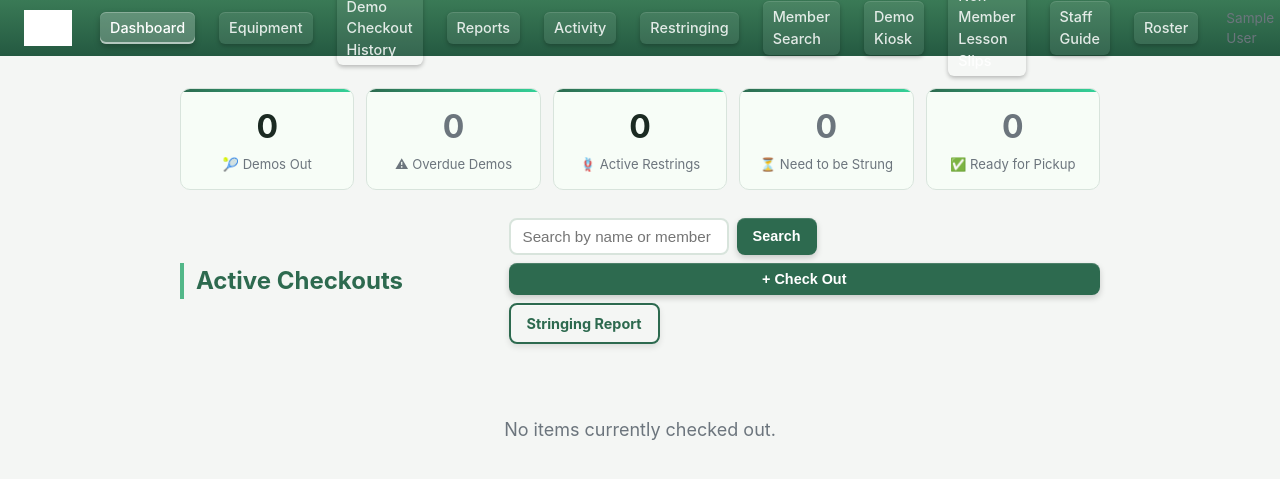
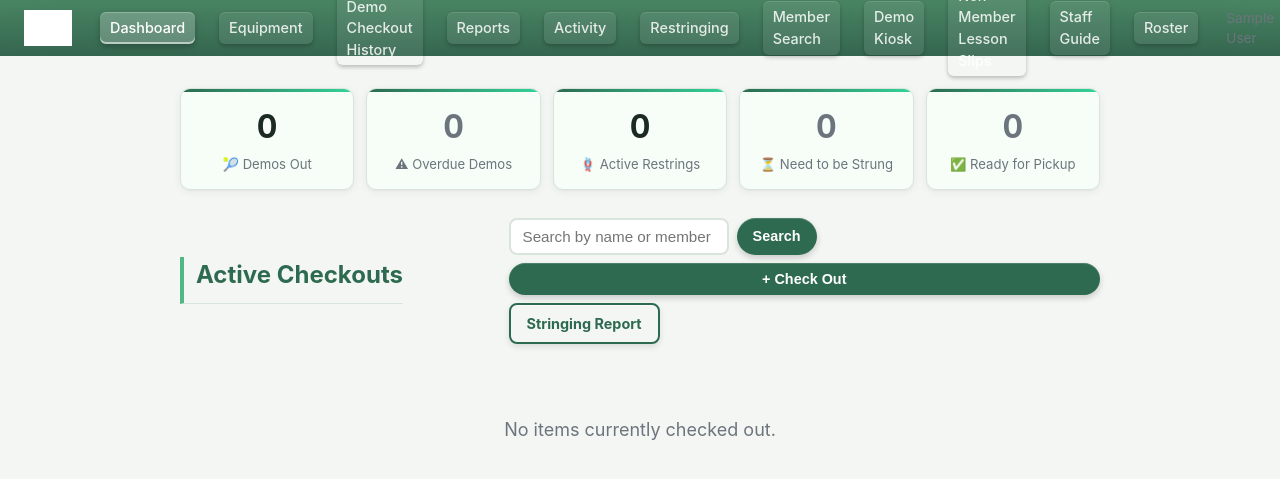
Before and after one commit to Greypawloski/DEMO-QRs, a Flask app: page /admin/ in a window 1280 px wide; the page is wider, and only the part inside the window is pictured. Shown: the top 479 px of that part. Run offline with Flask 3, Linux system fonts and the light colour scheme; the visitor is signed in with stand-in values (Sample User, id 1); data that the repository does not hold is empty; grey boxes are pictures that could not be loaded.

Commit message:
Apple-level polish: frosted glass nav, floating cards, pill buttons, custom scrollbar, tabular nums, section dividers
- Nav: position:sticky + backdrop-filter blur/saturate for frosted glass effect (light + dark)
- Cards: layered box-shadows replace flat borders for floating depth; dark mode shadows stronger
- Buttons: .btn-primary now fully pill-shaped (border-radius:100px)
- Scrollbar: 5px wide, rounded, semi-transparent — matches Apple's thin scrollbar aesthetic
- Numbers: font-variant-numeric:tabular-nums on all stat counts and table cells
- h1 headers: hairline bottom border creates clean Apple-style section dividers

https://claude.ai/code/session_01X3RgV3eHpKictzMhFz9oq7

```diff
--- a/static/style.css
+++ b/static/style.css
@@ -255,6 +255,7 @@ a:hover { text-decoration: underline; }
   background: var(--green);
   color: #fff;
   width: 100%;
+  border-radius: 100px;
 }
 
 .btn-primary:hover { background: #235c42; color: #fff; text-decoration: none; }
@@ -331,13 +332,18 @@ a:hover { text-decoration: underline; }
 
 /* ── Admin layout ── */
 .admin-nav {
-  background: linear-gradient(180deg, #3a7a56 0%, #245941 100%);
+  background: linear-gradient(180deg, rgba(58,122,86,0.92) 0%, rgba(36,89,65,0.92) 100%);
+  backdrop-filter: blur(20px) saturate(180%);
+  -webkit-backdrop-filter: blur(20px) saturate(180%);
   color: #fff;
   padding: 0 24px;
   display: flex;
   align-items: center;
   gap: 24px;
   height: 56px;
+  position: sticky;
+  top: 0;
+  z-index: 100;
 }
 
 .admin-nav .brand {
@@ -388,10 +394,12 @@ a:hover { text-decoration: underline; }
 .admin-wrap h1 {
   font-size: 1.5rem;
   font-weight: 700;
-  margin-bottom: 24px;
+  margin-bottom: 20px;
   color: var(--green);
   border-left: 4px solid var(--green-light);
   padding-left: 12px;
+  padding-bottom: 10px;
+  border-bottom: 1px solid var(--border);
 }
 
 /* ── Tables ── */
@@ -510,7 +518,7 @@ body.dark {
   --muted:   #8aa396;
   --border:  #2d4535;
 }
-body.dark .admin-nav { background: linear-gradient(180deg, #122118 0%, #0a1a0f 100%); }
+body.dark .admin-nav { background: linear-gradient(180deg, rgba(18,33,24,0.88) 0%, rgba(10,26,15,0.88) 100%); }
 body.dark .btn-secondary { background: transparent; border-color: var(--green-light); color: var(--green-light); }
 body.dark .btn-secondary:hover { background: #1c2b21; }
 body.dark .form-group input,
@@ -601,7 +609,17 @@ body.dark .card-overdue-red   { background: #2d1515; }
   from { opacity: 0; transform: translateY(18px); }
   to   { opacity: 1; transform: translateY(0); }
 }
-.anim-card { animation: fadeSlideUp 0.35s ease both; }
+.anim-card {
+  animation: fadeSlideUp 0.35s ease both;
+  box-shadow: 0 2px 8px rgba(0,0,0,0.06), 0 1px 2px rgba(0,0,0,0.04);
+}
+body.dark .anim-card {
+  box-shadow: 0 4px 20px rgba(0,0,0,0.5), 0 1px 4px rgba(0,0,0,0.35);
+}
+
+/* ── Tabular / monospace numbers ── */
+[data-count] { font-variant-numeric: tabular-nums; }
+table.data-table td { font-variant-numeric: tabular-nums; }
 
 /* ── Status badge pulse (pending) ── */
 @keyframes pulse-glow {
@@ -743,6 +761,7 @@ input[type="number"]:focus:not(:placeholder-shown) {
   transition: transform 0.18s ease, box-shadow 0.18s ease;
   position: relative;
   overflow: hidden;
+  box-shadow: 0 2px 8px rgba(0,0,0,0.06), 0 1px 2px rgba(0,0,0,0.04);
 }
 .stat-card::before {
   content: '';
@@ -768,3 +787,10 @@ input[type="number"]:focus:not(:placeholder-shown) {
   display: inline-block;
   animation: badge-tick-in 0.28s cubic-bezier(0.34,1.56,0.64,1) both;
 }
+
+/* ── Custom scrollbar ── */
+::-webkit-scrollbar { width: 5px; height: 5px; }
+::-webkit-scrollbar-track { background: transparent; }
+::-webkit-scrollbar-thumb { background: var(--border); border-radius: 100px; }
+::-webkit-scrollbar-thumb:hover { background: var(--muted); }
+* { scrollbar-width: thin; scrollbar-color: var(--border) transparent; }
```
